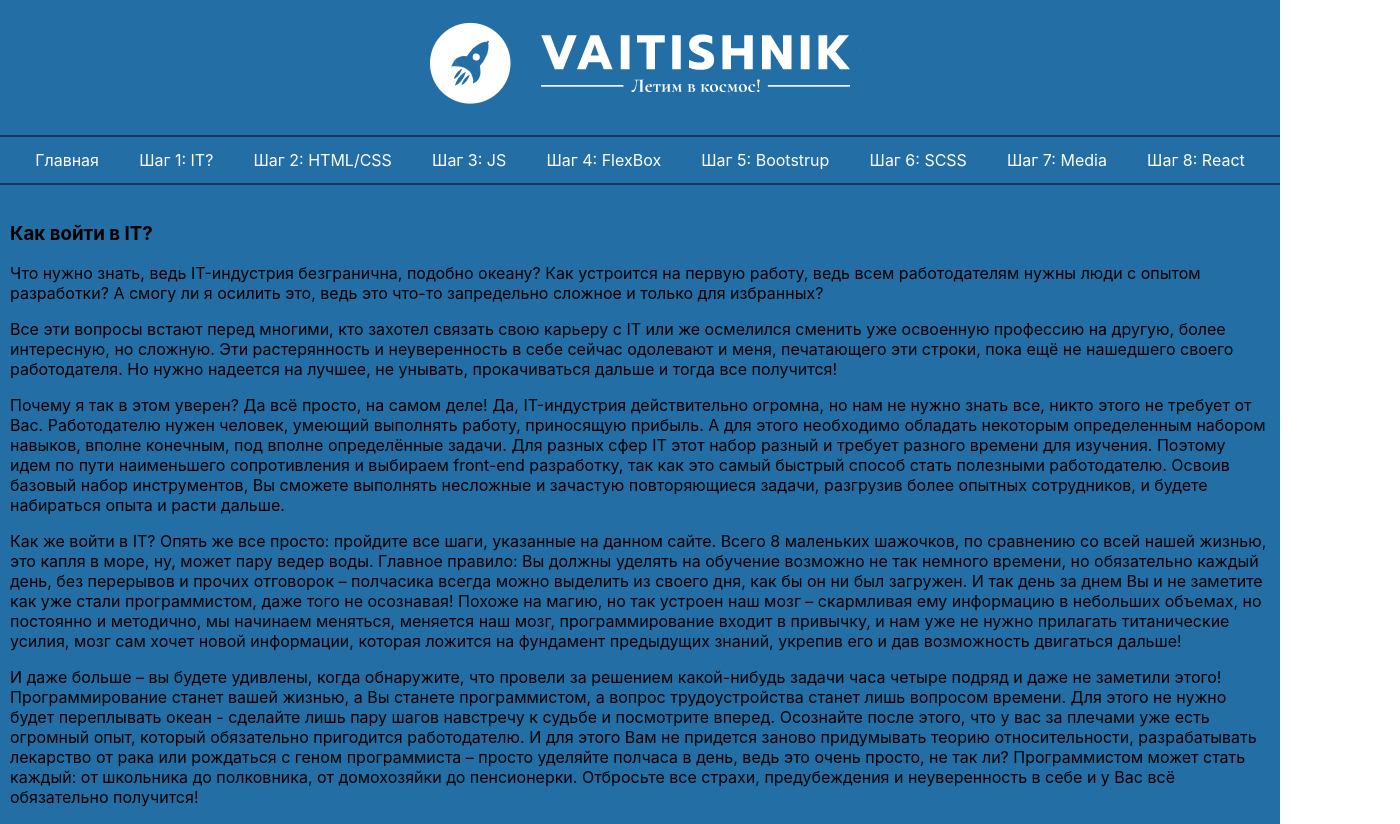
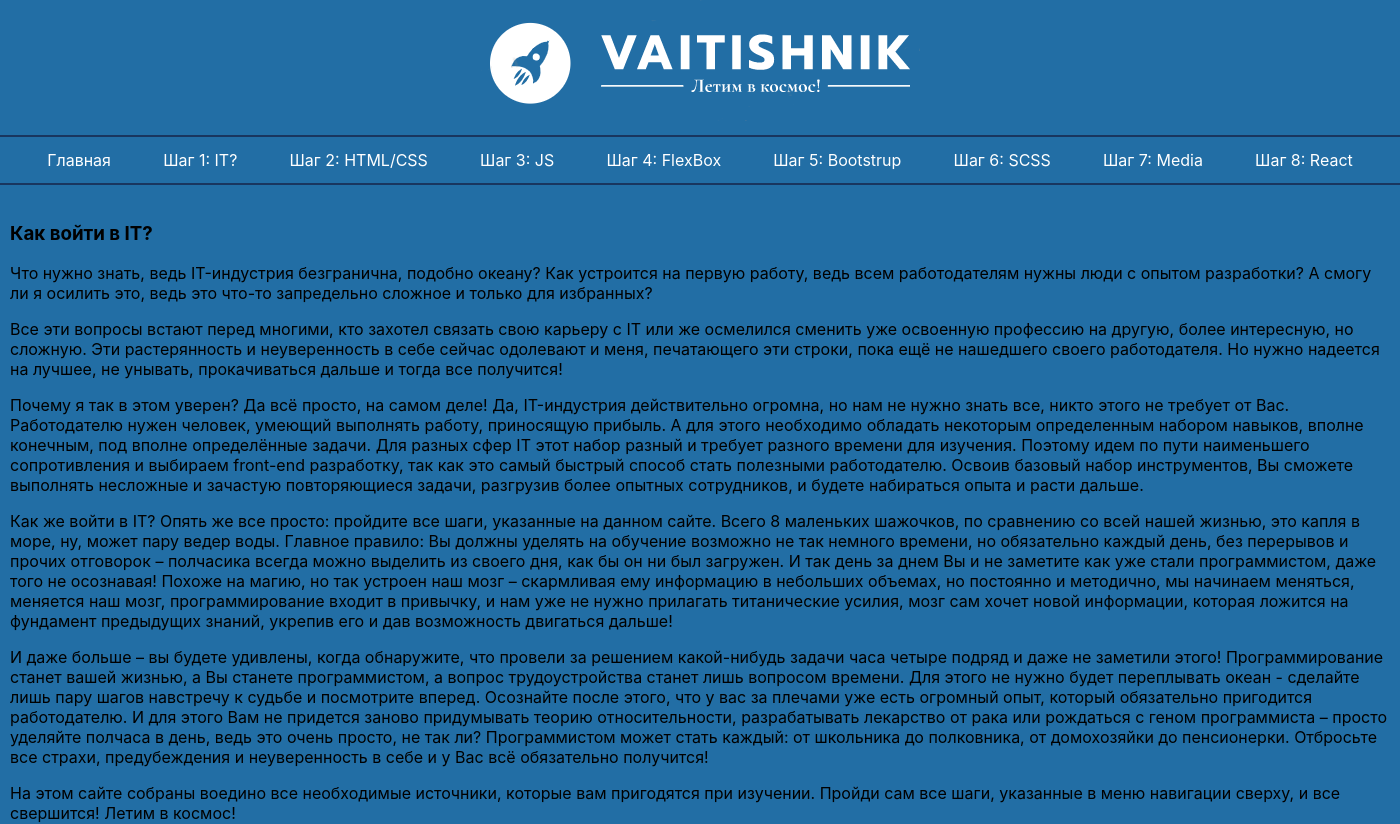
Before and after one commit to vdo162/cheatsheet, a React (Create React App) app: page / in a window 1280 px wide. Shown: the top 824 px of the page, 1400 px wide, since content can reach past the window. Built offline with nearby package versions, Linux system fonts and the light colour scheme.

Commit message:
addede viewport

```diff
--- a/public/index.html
+++ b/public/index.html
@@ -9,6 +9,7 @@
       name="description"
       content="Web site created using create-react-app"
     />
+	<meta name='viewport' content='width=1400'>
     <link rel="apple-touch-icon" href="%PUBLIC_URL%/logo192.png" />
     <!--
       manifest.json provides metadata used when your web app is installed on a
--- a/src/App.module.css
+++ b/src/App.module.css
@@ -3,6 +3,7 @@
 	display: flex;
 	flex-direction: column;
 	min-height: 100vh;
+	min-width: 1400px;
 }
 
 .routes {
```
Also changed, not shown: package.json (+7 -1 lines), 1 other file (tests, documents, lock files or other folders).
